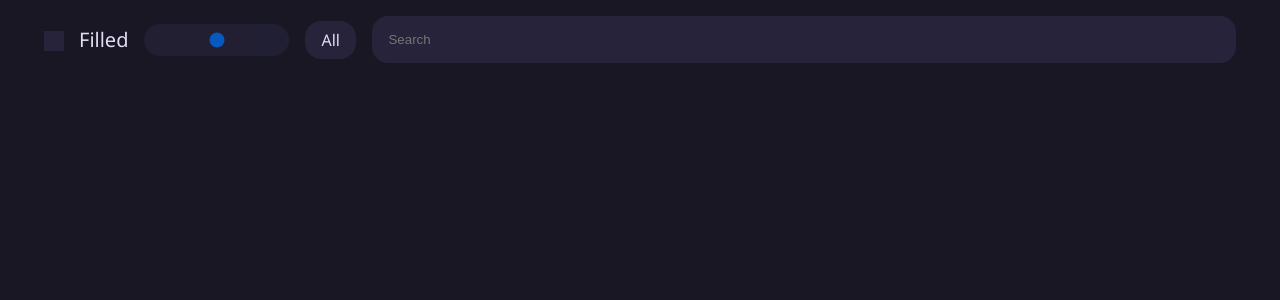
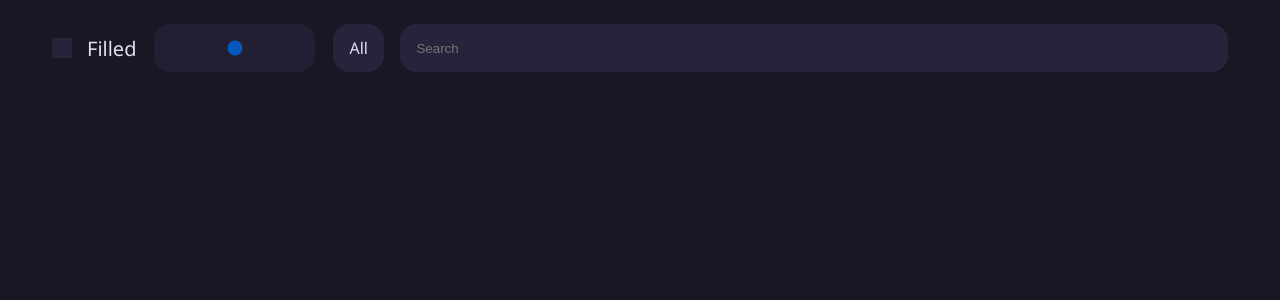
Before and after one commit to Bnyro/MDIcons, a SvelteKit app: page / in a window 1280 px wide. Shown: the top 300 px of the page. Built offline with nearby package versions, Linux system fonts and the light colour scheme.

Commit message:
Accessibility improvements

```diff
--- a/src/components/Icons.svelte
+++ b/src/components/Icons.svelte
@@ -128,31 +128,32 @@
 	}
 
 	#filters {
-		box-sizing: border-box;
 		display: flex;
+		flex-wrap: wrap;
 		justify-content: center;
 		align-items: center;
 		width: 100%;
-		padding: 0 1.5rem;
+		padding: 0 2.5rem;
+		gap: 1rem;
 	}
 
-	#filters {
-		flex-wrap: wrap;
-		margin-bottom: 0.5rem;
+	#filters > * {
+		height: 3rem !important;
 	}
 
 	#filters input[type='text'] {
 		flex-grow: 1;
-	}
-
-	#filters > * {
-		margin: 0.5rem;
+		min-width: 15rem;
 	}
 
 	#icons {
 		display: flex;
 		flex-wrap: wrap;
 		justify-content: center;
+	}
+
+	#icons * {
+		box-sizing: content-box;
 	}
 
 	#icons span {
--- a/static/style.css
+++ b/static/style.css
@@ -1,8 +1,15 @@
+* {
+	box-sizing: border-box;
+	-moz-box-sizing: border-box;
+	-webkit-box-sizing: border-box;
+}
+
 :root {
 	--base: #191724;
 	--text: #e0def4;
 	--surface: #26233a;
 	--accent: #ebbcba;
+	--radius: 1rem;
 	--filter: invert(88%) sepia(14%) saturate(665%) hue-rotate(143deg) brightness(90%) contrast(86%);
 }
 
@@ -16,7 +23,7 @@ input[type='text'] {
 	margin: 1rem 0;
 	padding: 1rem;
 	width: 30%;
-	border-radius: 1rem;
+	border-radius: var(--radius);
 	background-color: var(--surface);
 	border: none;
 	outline: none;
@@ -24,14 +31,13 @@ input[type='text'] {
 }
 
 input[type='range'] {
-	border-radius: 1rem;
+	border-radius: var(--radius);
 	-webkit-appearance: none;
 	appearance: none;
-	padding: 0.5rem;
+	padding: 0.5rem 1rem;
 	background: var(--surface);
 	outline: none;
 	opacity: 0.7;
-	-webkit-transition: 0.2s;
 	transition: opacity 0.2s;
 }
 
@@ -46,7 +52,7 @@ input[type='range']::-moz-range-thumb {
 	appearance: none;
 	padding: 0.2rem;
 	background: var(--accent);
-	border-radius: 1rem;
+	border-radius: calc(var(--radius) / 2);
 }
 
 /* Checkbox input */
@@ -73,10 +79,10 @@ input[type='range']::-moz-range-thumb {
 }
 
 .checkmark {
-	margin-top: 5px;
 	position: absolute;
-	top: 0;
+	top: 50%;
 	left: 0;
+	transform: translate(0, -50%);
 	height: 20px;
 	width: 20px;
 	background-color: var(--surface);
@@ -115,7 +121,7 @@ select {
 	appearance: none;
 	border: none;
 	padding: 0.5rem 1rem;
-	border-radius: 1rem;
+	border-radius: var(--radius);
 	background-color: var(--surface);
 	margin: 0;
 	font-family: inherit;
```
